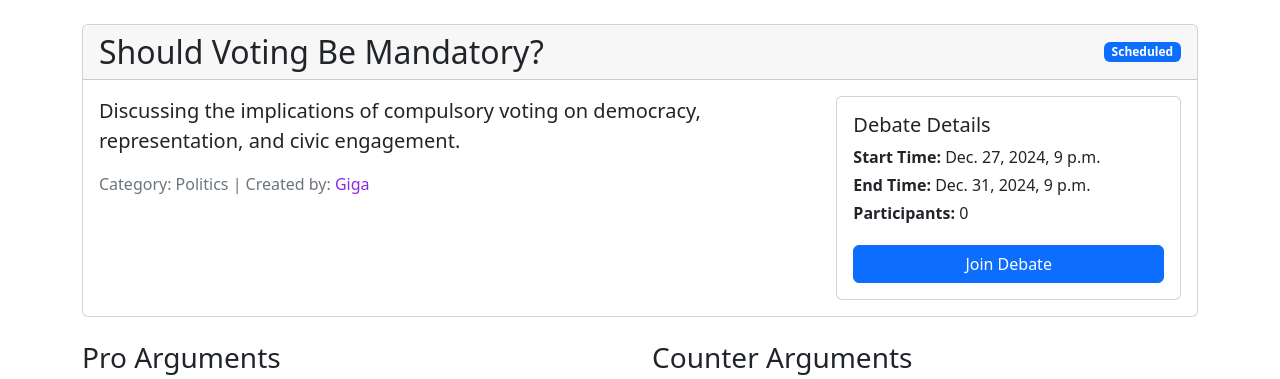
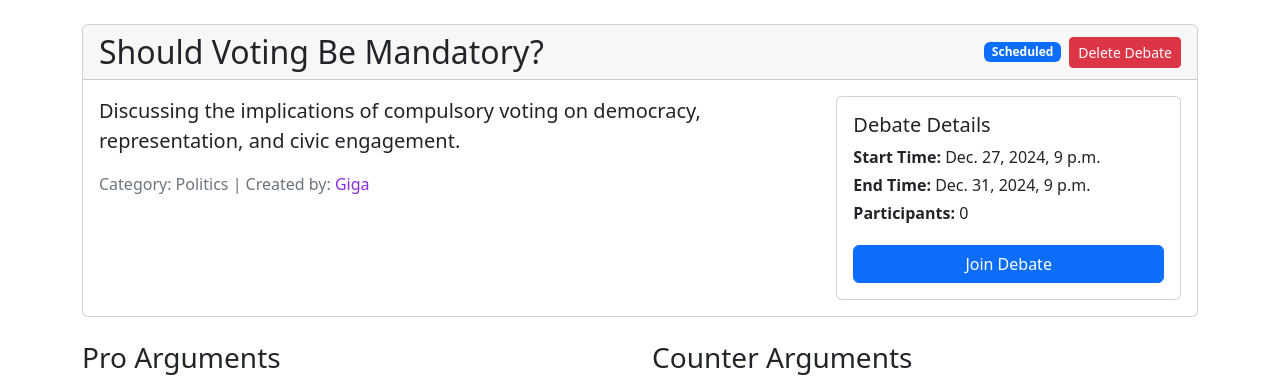
Before and after one commit to GigaDarchia/DjangoDebatePlatform, a Django app: page /debates/13/ in a window 1280 px wide. Shown: the part 56-435 px from the top of the page. Run offline with Django 5.2, Linux system fonts and the light colour scheme; a user stored in the database is signed in; data comes from the database, SQL or seed files in the repository; data that the repository does not hold is empty; parts of the project's set-up code (start-up, migrations or seed data) failed here and were passed over.

Commit message:
Add debate and argument deletion features for staff and authors
Implemented views, URLs, and templates to allow staff and authors to delete debates and arguments. Added functionality to update profile pictures and improved the integration of user-related data on the profile page.

```diff
--- a/debatePlatform/debate/templates/debate_detail.html
+++ b/debatePlatform/debate/templates/debate_detail.html
@@ -6,9 +6,20 @@
     <div class="card mb-4">
         <div class="card-header d-flex justify-content-between align-items-center">
             <h2 class="mb-0">{{ debate.title }}</h2>
-            <span class="badge {% if debate.status == 'Ongoing' %}bg-success{% elif debate.status == 'Scheduled' %}bg-primary{% else %}bg-secondary{% endif %}">
-            {{ debate.status }}
-        </span>
+            <div class="d-flex align-items-center">
+                <span class="badge {% if debate.status == 'Ongoing' %}bg-success{% elif debate.status == 'Scheduled' %}bg-primary{% else %}bg-secondary{% endif %} me-2">
+                    {{ debate.status }}
+                </span>
+                {% if user.is_staff or debate.author == user %}
+                    <form method="post" action="{% url 'delete_debate' debate.id %}" class="d-inline"
+                          onsubmit="return confirm('Are you sure you want to delete this debate? This action cannot be undone.');">
+                        {% csrf_token %}
+                        <button type="submit" class="btn btn-danger btn-sm">
+                            <i class="fas fa-trash"></i> Delete Debate
+                        </button>
+                    </form>
+                {% endif %}
+            </div>
         </div>
         <div class="card-body">
             <div class="row">
@@ -112,9 +123,9 @@
                             <small class="text-muted">By <a href="{% url 'profile' argument.author.slug %}"
                                                             class="user_link"
                                                             style="color: orangered">{{ argument.author.username }}</a></small>
-                            <div>
+                            <div class="d-flex align-items-center">
                                 {% if argument.author != user %}
-                                    <form action="{% url 'vote' argument.id %}" method="post">
+                                    <form action="{% url 'vote' argument.id %}" method="post" class="me-2">
                                         {% csrf_token %}
                                         <button
                                                 class="btn btn-sm {% if argument in user.voted_arguments.all %}btn-primary{% else %}btn-outline-primary{% endif %} vote-button"
@@ -125,7 +136,17 @@
                                         </button>
                                     </form>
                                 {% endif %}
-                                <span class="ms-1">{{ argument.vote_count }} votes</span>
+                                <span class="me-2">{{ argument.vote_count }} votes</span>
+                                {% if user == argument.author or user.is_staff %}
+                                    <form method="post" action="{% url 'delete_argument' argument.id %}"
+                                          class="d-inline"
+                                          onsubmit="return confirm('Are you sure you want to delete this argument?');">
+                                        {% csrf_token %}
+                                        <button type="submit" class="btn btn-danger btn-sm">
+                                            <i class="fas fa-trash">Delete</i>
+                                        </button>
+                                    </form>
+                                {% endif %}
                             </div>
                         </div>
                     </div>
@@ -142,9 +163,9 @@
                             <small class="text-muted">By <a href="{% url 'profile' argument.author.slug %}"
                                                             class="user_link"
                                                             style="color: orangered">{{ argument.author.username }}</a></small>
-                            <div>
+                            <div class="d-flex align-items-center">
                                 {% if argument.author != user %}
-                                    <form action="{% url 'vote' argument.id %}" method="post">
+                                    <form action="{% url 'vote' argument.id %}" method="post" class="me-2">
                                         {% csrf_token %}
                                         <button
                                                 class="btn btn-sm {% if argument in user.voted_arguments.all %}btn-primary{% else %}btn-outline-primary{% endif %} vote-button"
@@ -155,7 +176,17 @@
                                         </button>
                                     </form>
                                 {% endif %}
-                                <span class="ms-1">{{ argument.vote_count }} votes</span>
+                                <span class="me-2">{{ argument.vote_count }} votes</span>
+                                {% if user == argument.author or user.is_staff %}
+                                    <form method="post" action="{% url 'delete_argument' argument.id %}"
+                                          class="d-inline"
+                                          onsubmit="return confirm('Are you sure you want to delete this argument?');">
+                                        {% csrf_token %}
+                                        <button type="submit" class="btn btn-danger btn-sm">
+                                            <i class="fas fa-trash">Delete</i>
+                                        </button>
+                                    </form>
+                                {% endif %}
                             </div>
                         </div>
                     </div>
--- a/debatePlatform/debate/urls.py
+++ b/debatePlatform/debate/urls.py
@@ -1,6 +1,4 @@
 from django.urls import path
-from django.views.decorators.cache import cache_page
-
 from .views import (DebateListing,
                     DebateDetailView,
                     CreateDebateView,
@@ -10,7 +8,9 @@ from .views import (DebateListing,
                     VoteView,
                     SearchView,
                     CategoryView,
-                    FilterView)
+                    FilterView,
+                    DeleteDebateView,
+                    DeleteArgumentView)
 
 urlpatterns = [
     path('', HomeView.as_view(), name='home'),
@@ -23,4 +23,6 @@ urlpatterns = [
     path('search/', SearchView.as_view(), name='search'),
     path('category/<slug:slug>/', CategoryView.as_view(), name='category'),
     path('filter/', FilterView.as_view(), name='filter'),
+    path('<int:debate_id>/delete-debate/', DeleteDebateView.as_view(), name='delete_debate'),
+    path('<int:argument_id>/delete-argument/', DeleteArgumentView.as_view(), name='delete_argument')
 ]
--- a/debatePlatform/debate/views.py
+++ b/debatePlatform/debate/views.py
@@ -136,7 +136,9 @@ class HomeView(generic.TemplateView):
         users = User.objects.all()
         debates = Debate.objects.prefetch_related('participants').select_related('category').annotate(
             participant_count=models.Count('participants'))
+
         debates = list(debates)
+        users= list(users)
 
         context = super().get_context_data(**kwargs)
 
@@ -147,8 +149,8 @@ class HomeView(generic.TemplateView):
                                            key=lambda d: d.created_at)[:5]
         context['active_debates'] = sorted((debate for debate in debates if debate.status == "Ongoing"),
                                            key=lambda d: d.created_at)[:5]
-        context['xp_leaderboard'] = users.order_by('-xp')[:10]
-        context['win_leaderboard'] = users.order_by('-wins')[:10]
+        context['xp_leaderboard'] = sorted(users, key=lambda u: u.xp, reverse=True)[:10]
+        context['win_leaderboard'] = sorted(users, key=lambda u: u.wins, reverse=True)[:10]
         return context
 
 
@@ -183,7 +185,7 @@ class VoteView(LoginRequiredMixin, View):
             User.objects.filter(id=argument.author.id).update(xp=models.F('xp') + 2)
             argument.save()
 
-        messages.success(request, "Your vote has been submitted!")
+        # messages.success(request, "Your vote has been submitted!")
         return redirect(request.META.get('HTTP_REFERER'))
 
 
@@ -232,6 +234,7 @@ class CategoryView(generic.ListView):
     results are displayed in a paginated format in the specified template.
 
     """
+
     model = Debate
     template_name = 'debate_list.html'
     paginate_by = 8
@@ -274,3 +277,49 @@ class FilterView(generic.ListView):
             debates = debates.filter(category_id=category_id)
 
         return debates
+
+
+class DeleteDebateView(LoginRequiredMixin, generic.DeleteView):  # For Moderators and Admins
+    """
+    View that handles deletion of the debate instances.
+    Only debate authors and staff members (moderators, admins) can delete debates.
+    """
+    model = Debate
+    success_url = reverse_lazy('debate_listing')
+    pk_url_kwarg = 'debate_id'
+
+    def dispatch(self, request, *args, **kwargs):
+        debate = Debate.objects.get(id=kwargs['debate_id']).select_related('author')
+        if not request.user.is_staff and debate.author != request.user:
+            messages.error(request, "You do not have permission to delete this debate.")
+            return redirect(request.META.get('HTTP_REFERER'), reverse_lazy('debate_listing'))
+        return super().dispatch(request, *args, **kwargs)
+
+
+
+class DeleteArgumentView(LoginRequiredMixin, generic.DeleteView): # For Moderators Only
+    """
+    View that handles deletion of argument instances.
+    Only argument authors themselves and staff members (moderators, admins) can delete arguments.
+    """
+    model = Argument
+    success_url = reverse_lazy('debate_listing')
+    pk_url_kwarg = 'argument_id'
+
+    def get_success_url(self):
+        return self.request.META.get('HTTP_REFERER')
+
+    @transaction.atomic
+    def delete(self, request, *args, **kwargs):
+        argument = Argument.objects.get(id=kwargs.get('argument_id'))
+        user = argument.author
+        user.xp = models.F('xp') - argument.vote_count * 2
+        user.save(update_fields=['xp'])
+        return super().delete(request, *args, **kwargs)
+
+    def dispatch(self, request, *args, **kwargs):
+        argument = Argument.objects.select_related('author').get(id=kwargs['argument_id'])
+        if not request.user.is_staff and argument.author != request.user:
+            messages.error(request, "You do not have permission to delete this argument.")
+            return redirect(request.META.get('HTTP_REFERER'), reverse_lazy('debate_listing'))
+        return super().dispatch(request, *args, **kwargs)
--- a/debatePlatform/debatePlatform/settings.py
+++ b/debatePlatform/debatePlatform/settings.py
@@ -13,6 +13,7 @@ https://docs.djangoproject.com/en/5.1/ref/settings/
 from pathlib import Path
 from decouple import config
 from datetime import timedelta
+import os
 
 # Build paths inside the project like this: BASE_DIR / 'subdir'.
 BASE_DIR = Path(__file__).resolve().parent.parent
@@ -140,6 +141,9 @@ STATICFILES_DIRS = [BASE_DIR / "static"]
 
 LOGOUT_REDIRECT_URL = 'login'
 
+MEDIA_URL = '/media/'
+MEDIA_ROOT = os.path.join(BASE_DIR, 'media')
+
 # Default primary key field type
 # https://docs.djangoproject.com/en/5.1/ref/settings/#default-auto-field
 
--- a/debatePlatform/debatePlatform/urls.py
+++ b/debatePlatform/debatePlatform/urls.py
@@ -15,9 +15,11 @@ Including another URLconf
     2. Add a URL to urlpatterns:  path('blog/', include('blog.urls'))
 """
 from debug_toolbar.toolbar import debug_toolbar_urls
+from django.conf import settings
 from django.contrib import admin
 from django.urls import path, include
 from drf_spectacular.views import SpectacularAPIView, SpectacularRedocView, SpectacularSwaggerView
+from django.conf.urls.static import static
 
 urlpatterns = [
     path('', include('debate.urls')),
@@ -29,3 +31,5 @@ urlpatterns = [
     path('api/schema/redoc/', SpectacularRedocView.as_view(url_name='schema'), name='redoc'),
     path('user/', include('user.urls')),
 ] + debug_toolbar_urls()
+
+urlpatterns += static(settings.MEDIA_URL, document_root=settings.MEDIA_ROOT)
--- a/debatePlatform/user/urls.py
+++ b/debatePlatform/user/urls.py
@@ -1,10 +1,11 @@
 from django.urls import path, reverse_lazy
 from django.contrib.auth.views import LogoutView
-from .views import ProfileView, LogInView, RegisterView
+from .views import ProfileView, LogInView, RegisterView, UpdateProfilePicture
 
 urlpatterns = [
     path('profile/<slug:user_slug>/', ProfileView.as_view(), name='profile'),
     path('login/', LogInView.as_view(), name='login'),
     path('logout/', LogoutView.as_view(next_page=reverse_lazy('login')), name='logout'),
     path('register/', RegisterView.as_view(), name='register'),
+    path('update/<slug:slug>/', UpdateProfilePicture.as_view(), name='update_profile_picture')
 ]
```
Also changed, not shown: debatePlatform/user/templates/profile.html (+38 -5 lines), debatePlatform/user/views.py (+10 -0 lines), README.md (added), debatePlatform/api/views.py (line endings or trailing spaces), debatePlatform/debate/tasks.py (line endings or trailing spaces).
